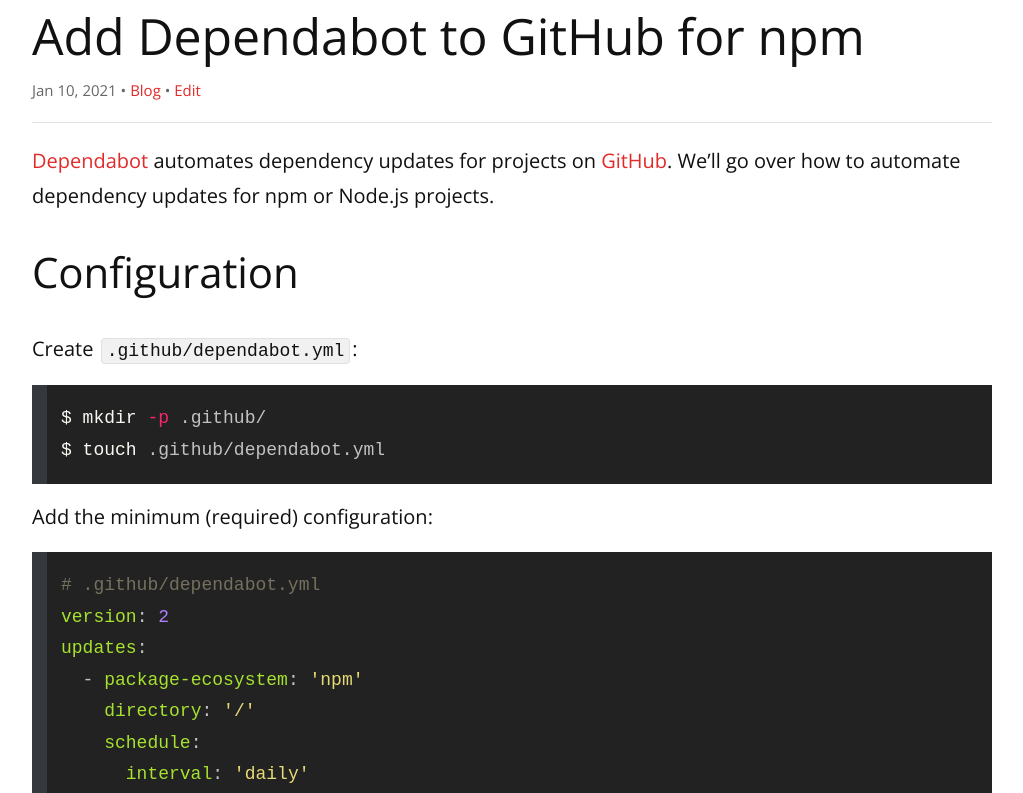
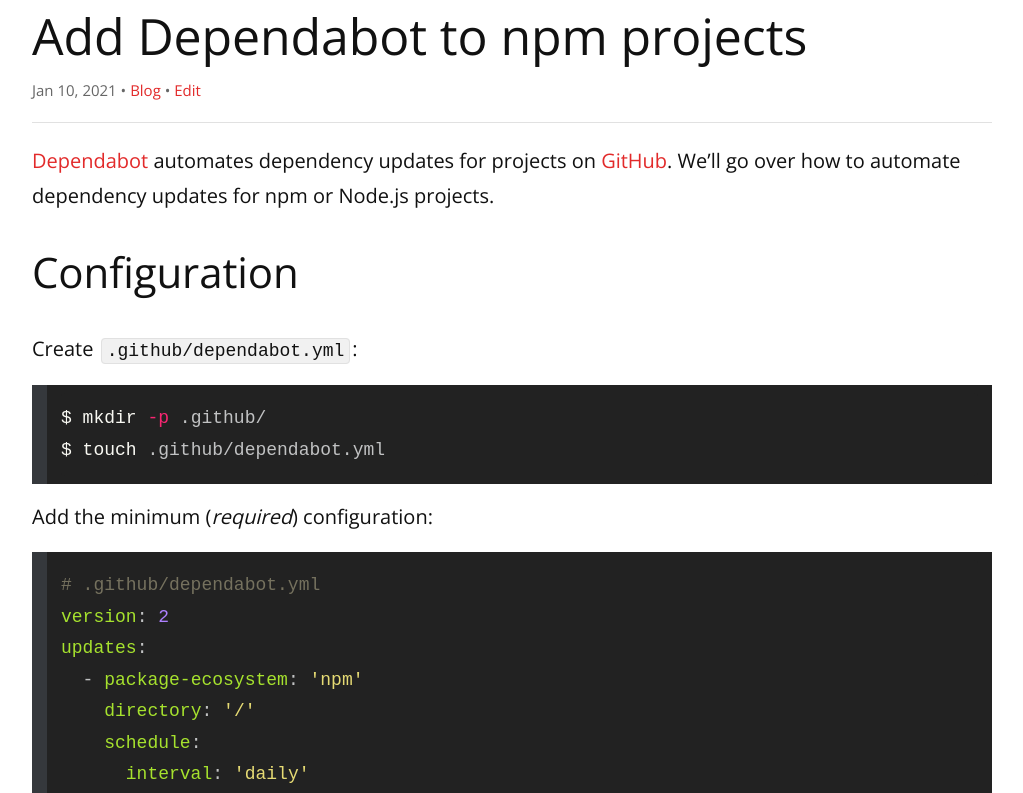
Before and after one commit to remarkablemark/remarkablemark.github.io, a Jekyll site: the page built from _posts/2021/2021-01-10-dependabot-github-npm.md, in a window 1280 px wide and 900 px high, cut to the strip 107-900 px from the top of the window. Shown: the whole strip, without its empty margins (128-1151 px from the left). Built offline with Jekyll 4.4.1, drawn with Linux system fonts in a browser that asks for light colours; comment, search, counter and statistics services are not loaded.

Commit message:
chore(posts): update "Add Dependabot to npm projects"
Post: 2021-01-10-dependabot-github-npm.md

Shorten title and update excerpt.

https://remarkablemark.medium.com/add-dependabot-to-npm-projects-on-github-6d2ed4ca0ed3

````diff
--- a/_posts/2021/2021-01-10-dependabot-github-npm.md
+++ b/_posts/2021/2021-01-10-dependabot-github-npm.md
@@ -1,10 +1,10 @@
 ---
 layout: post
-title: Add Dependabot to GitHub for npm
+title: Add Dependabot to npm projects
 date: 2021-01-10 15:21:12
 updated: 2021-01-10 17:18:57
-excerpt: How to add Dependabot to automate dependency update for npm or Node.js projects on GitHub.
-categories: dependabot github npm
+excerpt: How to add Dependabot to automate dependency updates for npm or Node.js projects on GitHub.
+categories: dependabot github npm nodejs
 ---
 
 [Dependabot](https://dependabot.com/) automates dependency updates for projects on [GitHub](https://github.com/). We'll go over how to automate dependency updates for npm or Node.js projects.
@@ -18,7 +18,7 @@
 $ touch .github/dependabot.yml
 ```
 
-Add the minimum (required) configuration:
+Add the minimum (_required_) configuration:
 
 ```yml
 # .github/dependabot.yml
````
